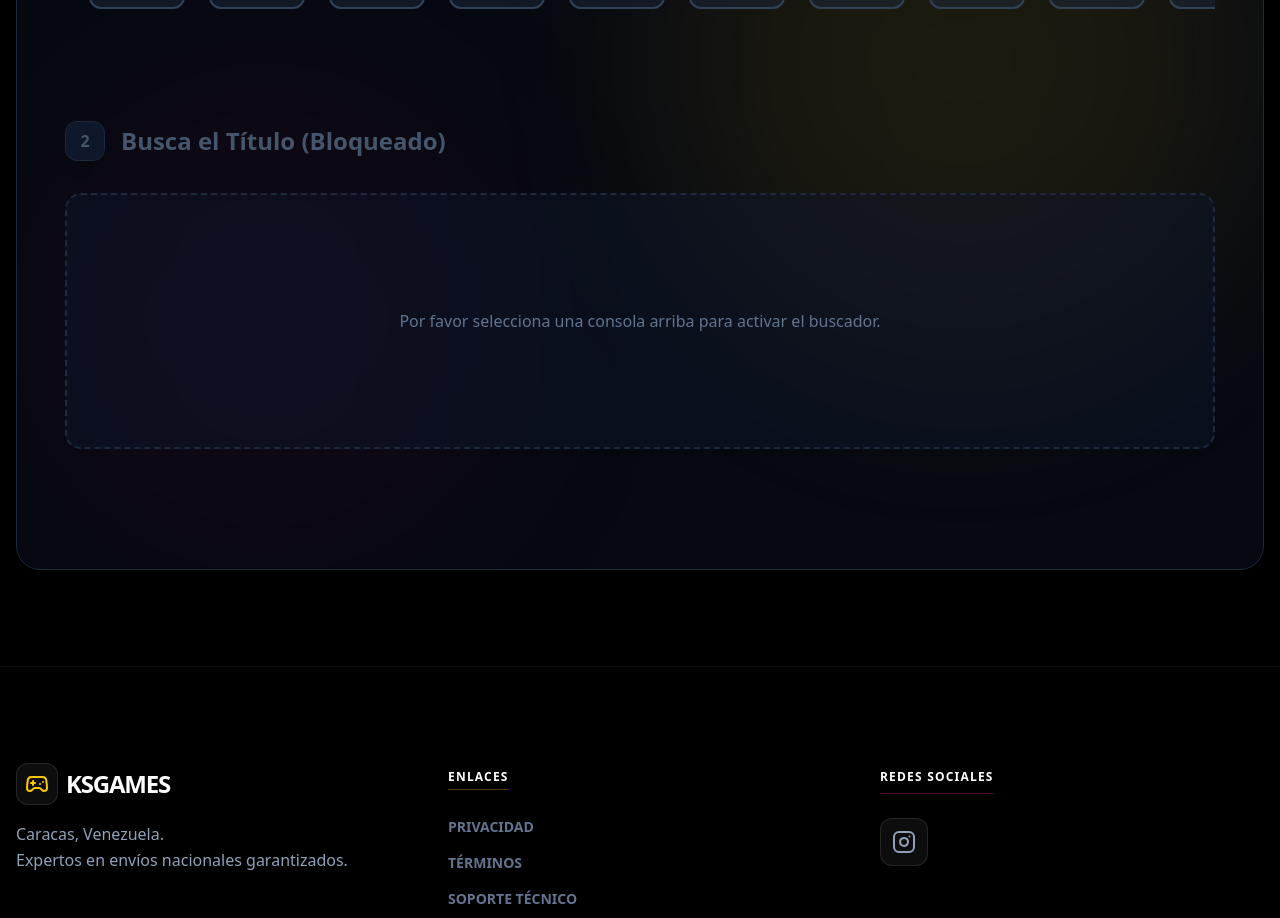
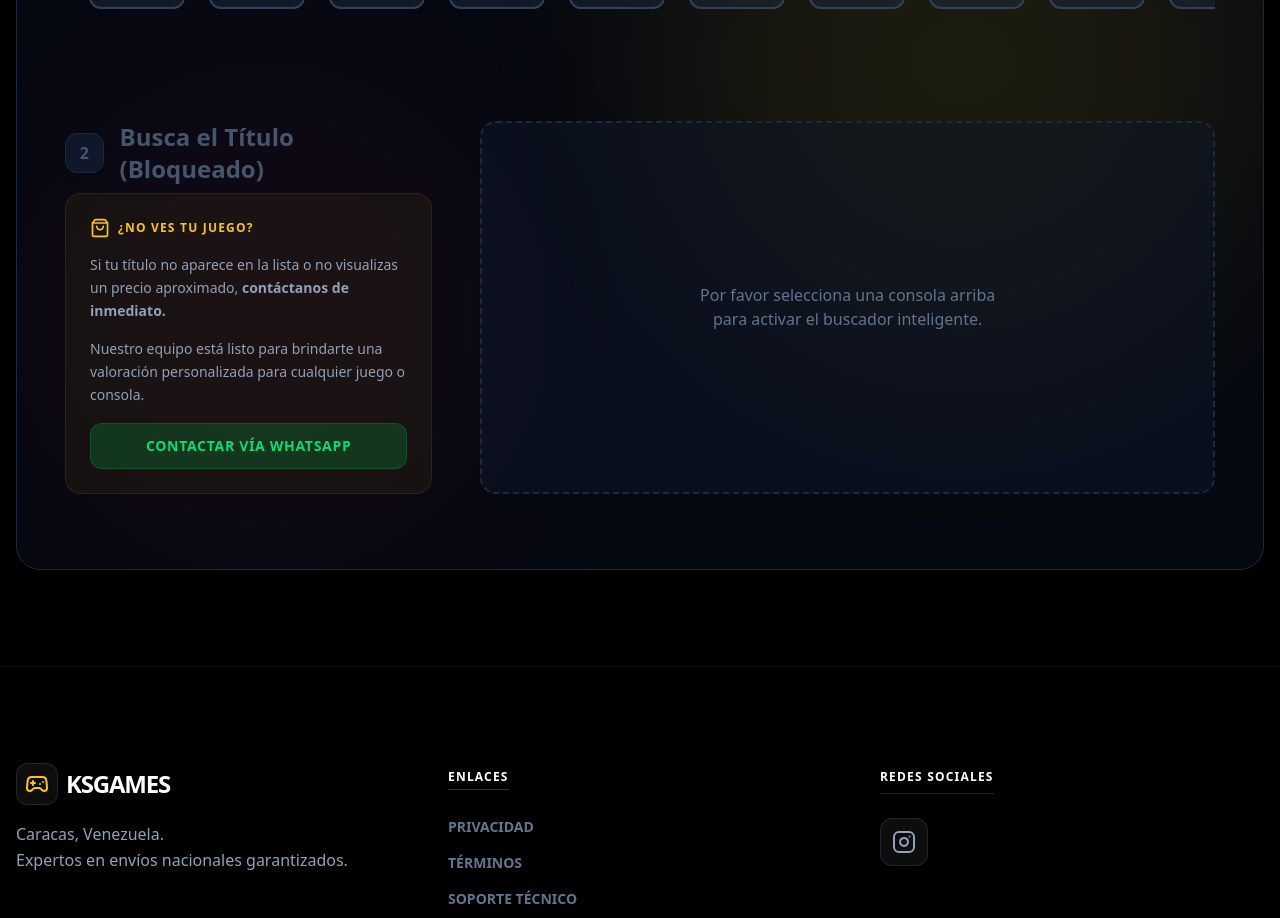
Before and after one commit to KSGames-VZ/KSGames-web, a Next.js app: page / in a window 1280 px wide. Shown: the part 2520-3438 px from the top of the page. Built offline with nearby package versions, Linux system fonts and the light colour scheme.

Commit message:
feat: add WhatsApp advisory note and button to catalog section

```diff
--- a/src/app/page.tsx
+++ b/src/app/page.tsx
@@ -107,22 +107,51 @@ export default function Home() {
 
               {/* Step 2: Search */}
               <div className="min-h-[400px] relative transition-all duration-500">
-                <div className="flex items-center gap-4 mb-8">
+                <div className="flex flex-col lg:flex-row gap-12">
+                  {/* Left Column: Advisory Note */}
+                  <div className="lg:w-1/3 space-y-6">
+                    <div className="flex items-center gap-4 mb-2">
                       <div className={`w-10 h-10 rounded-xl border flex items-center justify-center font-bold shadow-lg transition-colors ${selectedConsole ? 'bg-slate-800 border-slate-700 text-yellow-400' : 'bg-slate-900 border-slate-800 text-slate-600'}`}>2</div>
                       <h3 className={`text-2xl font-bold transition-colors ${selectedConsole ? 'text-white' : 'text-slate-600'}`}>
                         Busca el Título {selectedConsole ? '' : '(Bloqueado)'}
                       </h3>
                     </div>
 
+                    <div className="p-6 bg-yellow-400/5 border border-yellow-400/10 rounded-2xl space-y-4">
+                      <div className="flex items-center gap-2 text-yellow-400">
+                        <ShoppingBag className="w-5 h-5" />
+                        <span className="text-xs font-black uppercase tracking-widest">¿No ves tu juego?</span>
+                      </div>
+                      <p className="text-slate-400 text-sm leading-relaxed">
+                        Si tu título no aparece en la lista o no visualizas un precio aproximado, <strong>contáctanos de inmediato.</strong>
+                      </p>
+                      <p className="text-slate-400 text-sm leading-relaxed">
+                        Nuestro equipo está listo para brindarte una valoración personalizada para cualquier juego o consola.
+                      </p>
+                      <a
+                        href="https://api.whatsapp.com/send/?phone=584242580291&text=Hola%2C%20no%20encuentro%20un%20juego%20en%20el%20cotizador%20y%20me%20gustar%C3%ADa%20una%20valoraci%C3%B3n."
+                        target="_blank"
+                        rel="noopener noreferrer"
+                        className="flex items-center justify-center gap-2 w-full bg-green-500/20 hover:bg-green-500/30 text-green-400 py-3 rounded-xl border border-green-500/20 font-bold text-sm transition-all hover:scale-[1.02] active:scale-95 uppercase tracking-wider"
+                      >
+                        Contactar vía WhatsApp
+                      </a>
+                    </div>
+                  </div>
+
+                  {/* Right Column: Game Search */}
+                  <div className="lg:w-2/3">
                     {selectedConsole ? (
                       <div className="animate-fade-in">
                         <GameSearch platformId={selectedConsole} onSelectGame={handleGameSelect} />
                       </div>
                     ) : (
-                  <div className="flex flex-col items-center justify-center h-48 sm:h-64 border-2 border-dashed border-slate-800 rounded-2xl bg-slate-900/50 text-slate-500">
-                    <p>Por favor selecciona una consola arriba para activar el buscador.</p>
+                      <div className="flex flex-col items-center justify-center h-full min-h-[250px] border-2 border-dashed border-slate-800 rounded-2xl bg-slate-900/50 text-slate-500 p-8 text-center">
+                        <p className="max-w-xs">Por favor selecciona una consola arriba para activar el buscador inteligente.</p>
                       </div>
                     )}
+                  </div>
+                </div>
               </div>
             </div>
           </section>
```
Lines whose indentation alone changed are shown as unchanged.
